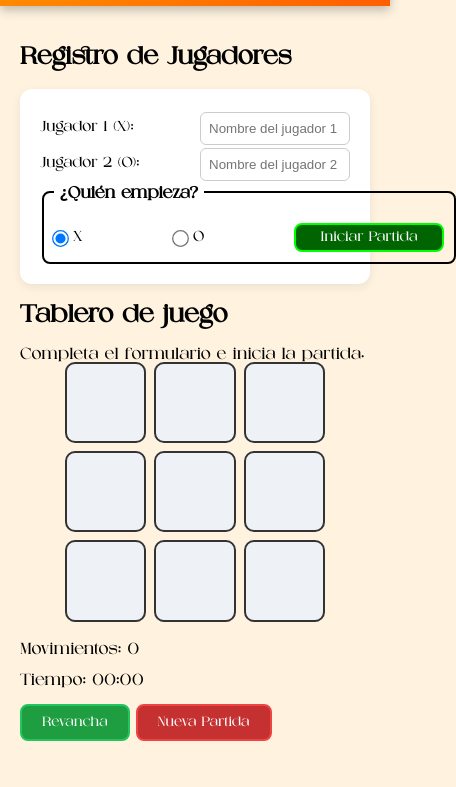
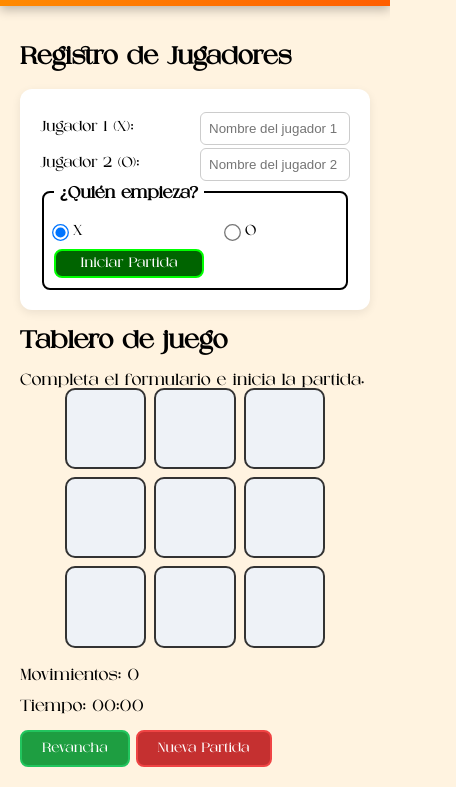
Before and after one commit to brynine/tresenraya, a plain HTML site: page index.html in a window 390 px wide. Shown: the part 142-929 px from the top of the page, 456 px wide, since content can reach past the window. Before the commit the page ends 903 px from the top, so only its background shows below. Drawn offline with Linux system fonts and the light colour scheme.

Commit message:
Mejoras en estilos

```diff
--- a/css/styles.css
+++ b/css/styles.css
@@ -341,27 +341,38 @@ th, td {
   display: flex;
   align-items: center;
   justify-content: space-between;
+  flex-wrap: wrap;
+  gap: 12px;
 }
 
 @media (max-width: 480px) {
   #setup-form fieldset {
     padding: 10px;
+    display: flex;
+    flex-direction: column;
+    gap: 10px;
   }
 
   .start-options {
+    width: 100%;
     display: flex;
-  flex-direction: column;
-  align-items: center;
-  gap: 15px;
-  width: 100%;
+    flex-direction: column;
+    align-items: center;
+    gap: 12px;
   }
 
   .radio-group {
     display: flex;
     flex-direction: row;
     justify-content: center;
-    gap: 20px;
-    width: auto;
+    gap: 25px;
+    width: 100%;
+  }
+
+  .radio-group label {
+    display: flex;
+    align-items: center;
+    gap: 6px;
   }
 
   .btn_iniciar {
```
